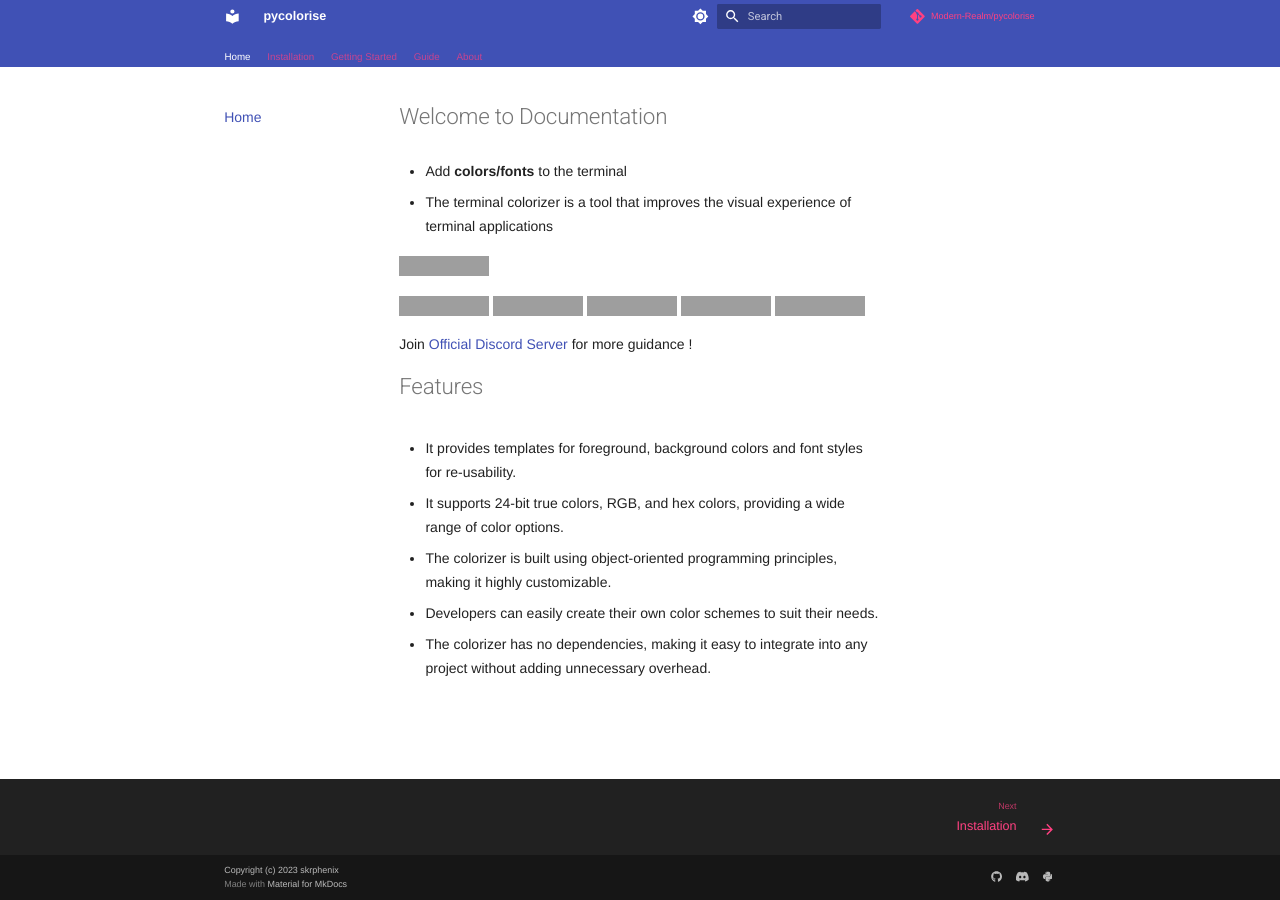
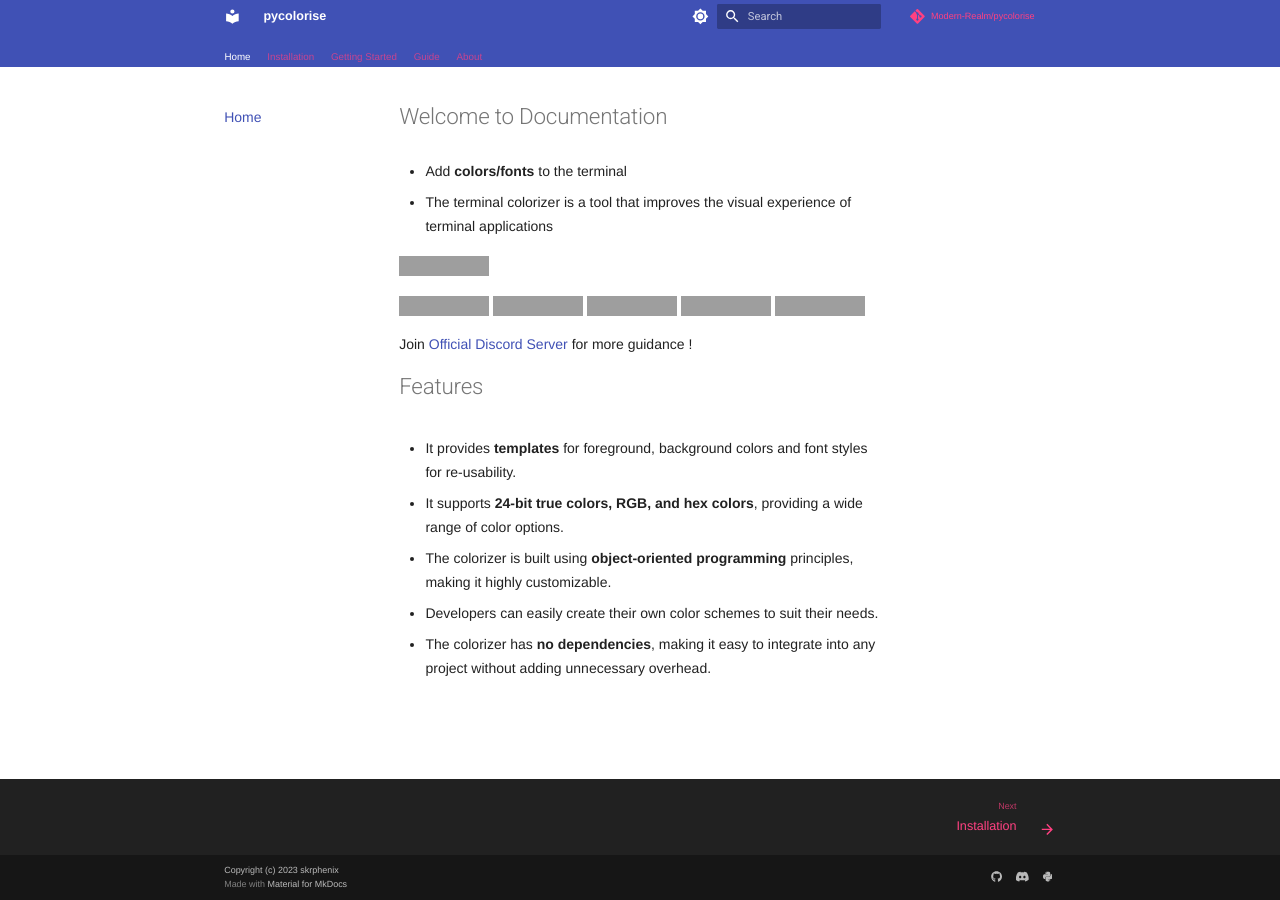
Before and after one commit to Modern-Realm/pycolorise, an MkDocs documentation site: the page built from docs/index.md, in a window 1280 px wide, cut to the strip 0-900 px from the top of the page. Built offline with MkDocs 1.6.1 and Material for MkDocs 9.7.7, drawn with Linux system fonts in a browser that asks for light colours; nearby versions of some CDN libraries; library files that are not in the unit come from our copies; comment, search, counter and statistics services are not loaded; grey boxes are pictures that could not be loaded.

Commit message:
updating docs

```diff
--- a/docs/index.md
+++ b/docs/index.md
@@ -15,12 +15,12 @@ Join [Official Discord Server](https://discord.gg/GVMWx5EaAN  "click to Join") f
 
 # Features
 
-- It provides templates for foreground, background colors and font styles for re-usability.
+- It provides **templates** for foreground, background colors and font styles for re-usability.
 
-- It supports 24-bit true colors, RGB, and hex colors, providing a wide range of color options.
+- It supports **24-bit true colors, RGB, and hex colors**, providing a wide range of color options.
 
-- The colorizer is built using object-oriented programming principles, making it highly customizable.
+- The colorizer is built using **object-oriented programming** principles, making it highly customizable.
 
 - Developers can easily create their own color schemes to suit their needs.
 
-- The colorizer has no dependencies, making it easy to integrate into any project without adding unnecessary overhead.
+- The colorizer has **no dependencies**, making it easy to integrate into any project without adding unnecessary overhead.
```
